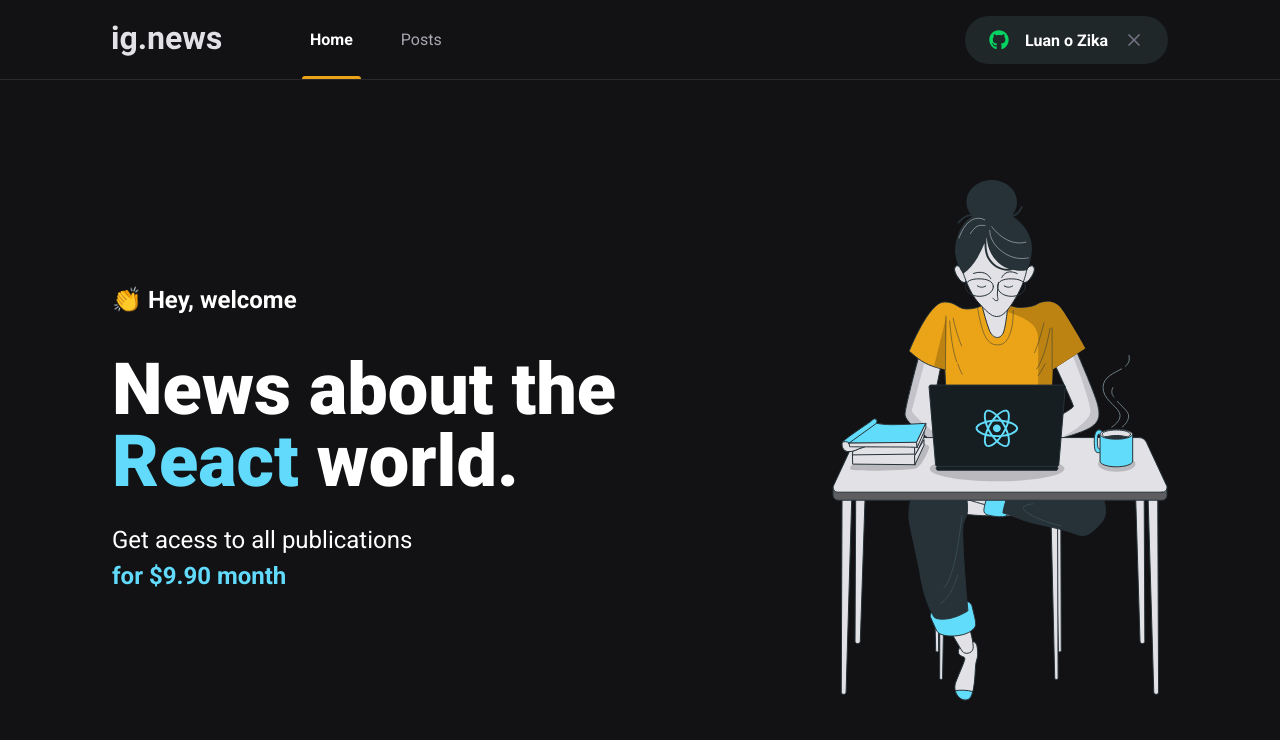
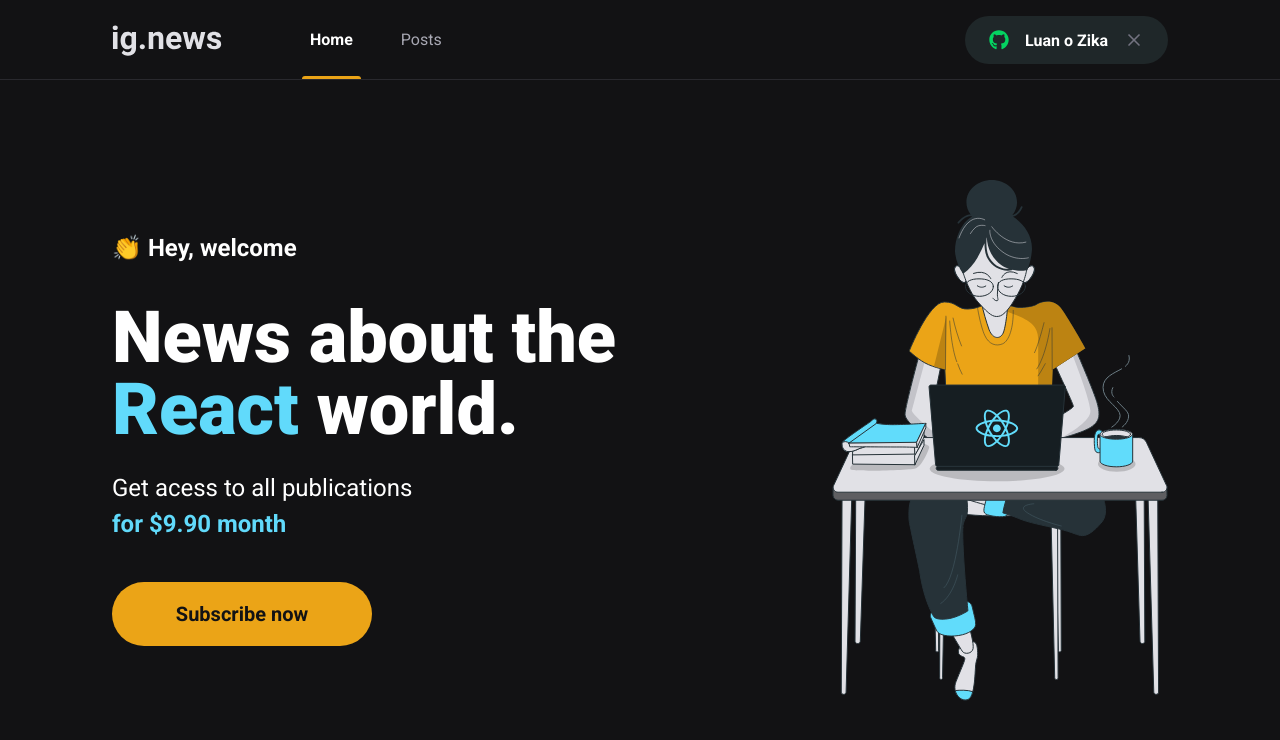
Before and after one commit to limaluan/ignews, a Next.js app: page / in a window 1280 px wide. Shown: the top 740 px of the page. Built offline with nearby package versions, Linux system fonts and the light colour scheme.

Commit message:
Componente SubscribeButton

```diff
--- a/src/Components/SignInButton/index.tsx
+++ b/src/Components/SignInButton/index.tsx
@@ -8,7 +8,7 @@
     return isUserLoggedIn ? (
         <button
         type="button"
-        className={styles.SignInButton}>
+        className={styles.signInButton}>
             <FaGithub color='#04d361'/>
             Luan o Zika
             <FiX color='#737380' className={styles.closeIcon} />
--- a/src/Components/SignInButton/styles.module.scss
+++ b/src/Components/SignInButton/styles.module.scss
@@ -1,4 +1,4 @@
-.SignInButton {
+.signInButton {
     height: 3rem;
     border-radius: 3rem;
     background-color: var(--gray-850);
--- /dev/null
+++ b/src/Components/SubscribeButton/index.tsx
@@ -0,0 +1,12 @@
+import styles from './styles.module.scss';
+
+export function SubscribeButton() {
+    return(
+        <button
+        type="button"
+        className={styles.subscribeButton}
+        >
+            Subscribe now
+        </button>
+    )
+}
--- /dev/null
+++ b/src/Components/SubscribeButton/styles.module.scss
@@ -0,0 +1,20 @@
+.subscribeButton {
+    width: 260px;
+    height: 4rem;
+    border: 0;
+    border-radius: 2rem;
+    background-color: var(--yellow-500);
+    color: var(--gray-900);
+    font-size: 1.25rem;
+    font-weight: bold;
+
+    display: flex;
+    align-items: center;
+    justify-content: center;
+
+    transition: filter 0.2s;
+
+    &:hover {
+        filter: brightness(0.8);
+    }
+}
--- a/src/pages/home.module.scss
+++ b/src/pages/home.module.scss
@@ -38,4 +38,8 @@
         font-weight: bold;
         }
     }
+
+    button {
+        margin-top: 2.5rem;
+    }
 }
--- a/src/pages/index.tsx
+++ b/src/pages/index.tsx
@@ -1,5 +1,6 @@
 import styles from './home.module.scss';
 import Head from 'next/head';
+import { SubscribeButton } from '../components/SubscribeButton';
 
 export default function Home() {
     return (
@@ -15,6 +16,7 @@
                         Get acess to all publications <br />
                         <span>for $9.90 month</span>
                     </p>
+                    <SubscribeButton />
                 </section>
 
                 <img src="/images/avatar.svg" alt="Girl coding" />
```
